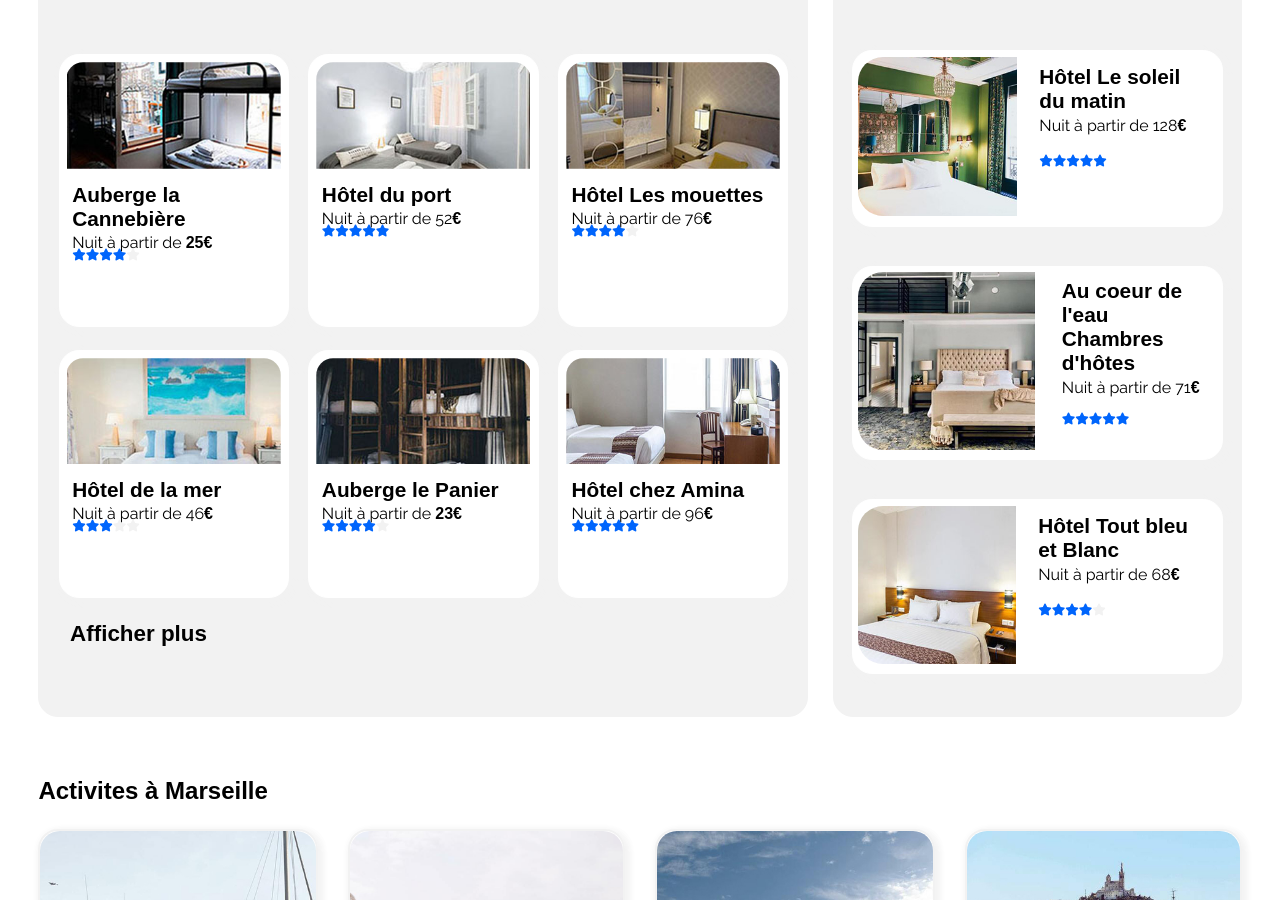
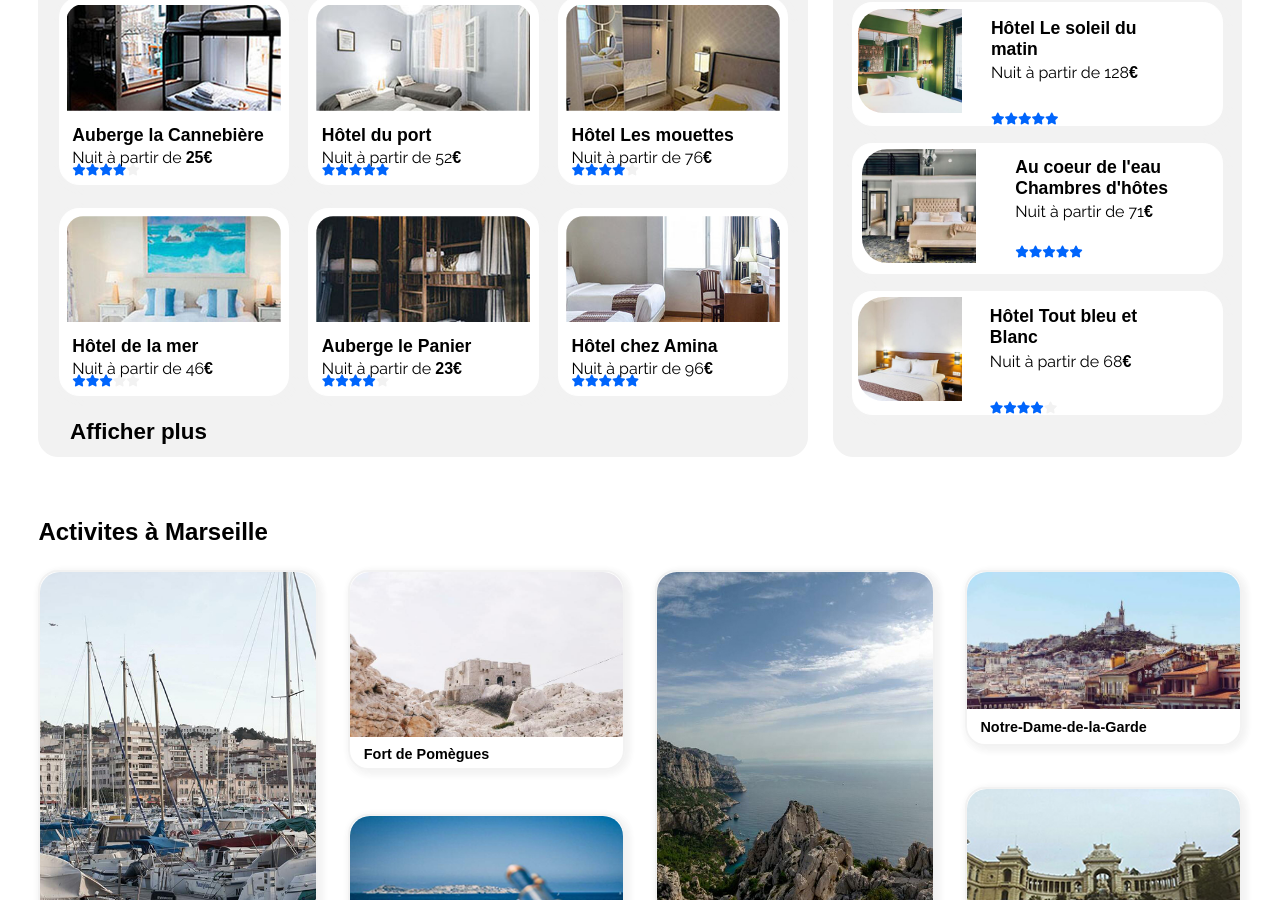
Before and after one commit to Dolfin07/GermainLudivine_2_05102020, a plain HTML site: page index.html in a window 1280 px wide. Shown: the part 549-1449 px from the top of the page. Drawn offline with Linux system fonts and the light colour scheme.

Commit message:
premier jet final

```diff
--- a/index.css
+++ b/index.css
@@ -22,7 +22,7 @@ h2, h3, h4, span {
     color: #f2f2f2;
 }
 
-        /*-------Nav flex row 2 lines-------- */
+        /*-------Nav-------- */
 nav {
     display: flex;
     flex-wrap: wrap;
@@ -62,7 +62,7 @@ nav a {
     font-family: 'Raleway-ExtraBold', sans-serif;
 }
 
-        /*-------Search flex row one line--------- */
+        /*-------Search--------- */
 
 .container-search {
     width: 90%;
@@ -111,7 +111,7 @@ input::placeholder {
     margin-left: -2%;
 }
 
-        /*--------Filter flex row one line with flex  for icone + name-------- */
+        /*--------Filter-------- */
 
 .container-filter {
     display: flex;
@@ -386,12 +386,10 @@ footer div p {
 
 /*---------------------------------------------------Média queries -----------------------------------------------------*/
 
-
 /*------------------------------------------- TABLET------------------------------------------------------------------*/
 @media all and (min-width: 768px) {
 
-
-/* ------------------------Search--------------------- */
+/* --------------Search--------------- */
 
     .container-search {
         margin-left: 3%;
@@ -444,7 +442,7 @@ footer div p {
         visibility: hidden;
     }
 
-    /*-----------------Filter--------------------- */
+    /*-----------------Filter---------------------*/
 
     .container-filter {
         margin-left: 3%;
@@ -548,7 +546,7 @@ footer div p {
     .card-info-popu p {
         font-size: 1em;
     }
-/*------------------------Activities------------------------*/
+/*----------------Activities----------------*/
 
     .title-activity {
         margin: 5% 0 2% 5%;
@@ -568,7 +566,7 @@ footer div p {
         margin-bottom: 2%;
     }
 
-/* -------------------footer-----------------------*/
+/* -------------------footer--------------*/
 
     footer {
         display: flex;
@@ -664,6 +662,7 @@ footer div p {
 
     .search button {
         padding: 1%;
+        padding-right: 2%;
         width: auto;
     }
 
@@ -774,7 +773,7 @@ footer div p {
     }
 
     .card-info-location h4 {
-        font-size: 1.3rem;
+        font-size: 1.1rem;
     }
 
     .card-info-location p {
@@ -792,7 +791,7 @@ footer div p {
     .title-popu{
         width: 100%;
         margin-top: 8%;
-        margin-bottom: 9%;
+        margin-bottom: 2%;
     }
 
     .container-popu {
@@ -804,20 +803,23 @@ footer div p {
     }
 
     .card-popu {
+        flex-direction: row;
+        justify-content: space-around;
+        margin-top: 3%;
         margin-right: 0;
-        flex-direction: row;
+        padding-right: 10%;
     }
 
     .card-popu h4 {
-        font-size: 1.3rem;
+        font-size: 1.1rem;
     }
 
     .card-popu picture {
-        width: 80%;
+        width: 50%;
     }
 
     .card-popu img {
-        width: 80%;
+        width: 70%;
         border-radius: 25px 0 0 25px;
     }
     .card-info-popu {
@@ -830,7 +832,7 @@ footer div p {
     }
 
     .card-info-popu div {
-        margin-top: 15%;
+        margin-top: 20%;
     }
 
     /*------------------------Activities------------------------*/
@@ -888,7 +890,7 @@ footer div p {
     }
 
     .activity-card h4 {
-        font-size:;
+        font-size: .9em;
         margin-top: 2%;;
     }
     /* -------------------footer-----------------------*/
--- a/index.html
+++ b/index.html
@@ -4,6 +4,7 @@
         <meta charset="UTF-8">
         <meta name="viewport" content="width=device-width,
         initial-scale=1.0">
+        <meta name="description" content="Reservia, site de réservation de logement pour les vacances">
         <title>Reservia</title>
         <link href="https://fonts.googleapis.com/css2?family=Raleway&display=swap" rel="stylesheet">
         <link rel="stylesheet" href="index.css">
@@ -27,9 +28,13 @@
                 <h2>Trouvez votre hébergemment pour des vacances de rêve</h2>
                 <p id="intro">En plein centre ville ou en pleine nature</p>
                 <div class="search-flex">
-                <div id="localisation"><i class="fas fa-map-marker-alt fa-lg"></i></div>
+                    <div id="localisation">
+                        <i class="fas fa-map-marker-alt fa-lg"></i>
+                    </div>
                     <input type="text" placeholder="Marseille, France">
-                <button type="submit"><i class="fas fa-search fa-lg"></i></button>
+                    <button type="submit">
+                        <i class="fas fa-search fa-lg"></i>
+                    </button>
                 </div>
             </div>
 
@@ -64,9 +69,7 @@
         </div>
 
         <section class="container-flex">
-
             <div class="container-popu">
-
                 <div class="title-popu">
                     <h2>Les plus populaires</h2>
                     <i class="fas fa-chart-line fa-lg"></i>
@@ -86,7 +89,6 @@
                                 srcset="images/hebergements/hotel-le-soleil-du-matin.jpg">
                             <img src="images/hebergements/hotel-le-soleil-du-matin.jpg">
                         </picture>
-
                         <div class="card-info-popu">
                             <h4>Hôtel Le soleil du matin</h4>
                             <p>Nuit à partir de 128<span>€</span></p>
@@ -113,7 +115,7 @@
                             <source
                                 media="(min-width: 1024px)"
                                 srcset="images/hebergements/au-coeur-de-l-eau.jpg">
-                              <img src="images/hebergements/au-coeur-de-l-eau.jpg">
+                            <img src="images/hebergements/au-coeur-de-l-eau.jpg" class="coeur-eau">
                         </picture>
                         <div class="card-info-popu">
                             <h4>Au coeur de l'eau <br>Chambres d'hôtes</h4>
@@ -156,7 +158,6 @@
                         </div>
                     </div>
                 </a>
-
             </div>
 
             <div class="container-location" id="location">
@@ -189,6 +190,7 @@
                         </div>
                     </a>
                 </div>
+
                 <div class="card-location">
                    <a href="#">
                     <picture>
@@ -217,6 +219,7 @@
                     </div>
                     </a>
                 </div>
+
                 <div class="card-location">
                  <a href="#">
                         <picture>
@@ -244,6 +247,7 @@
                         </div>
                     </a>
                 </div>
+
                 <div class="card-location">
                     <a href="#">
                         <picture>
@@ -299,6 +303,7 @@
                         </div>
                     </a>
                 </div>
+
                 <div class="card-location">
                     <a href="#">
                         <picture>
@@ -326,9 +331,9 @@
                         </div>
                     </a>
                 </div>
+
                 <h4 id="plus">Afficher plus</h4>
             </div>
-
         </section>
 
         <section class="activity">
```
Also changed, not shown: images/activites/fort-de-pomegues-mobile.jpg, images/activites/iles-du-frioul-mobile.jpg, images/activites/notre-dame-de-la-garde-mobile.jpg, images/activites/parc-longchamp-mobile.jpg, images/activites/parc-national-des-calanques-mobile.jpg, images/hebergements/auberge-la-cannebiere-mobile.jpg, images/hebergements/auberge-le-panier-mobile.jpg, images/hebergements/hotel-chez-amina-mobile.jpg, images/hebergements/hotel-de-la-mer-mobile.jpg, images/hebergements/hotel-du-port-mobile.jpg, images/hebergements/hotel-les-mouettes-mobile.jpg. Lines whose indentation alone changed are shown as unchanged.
